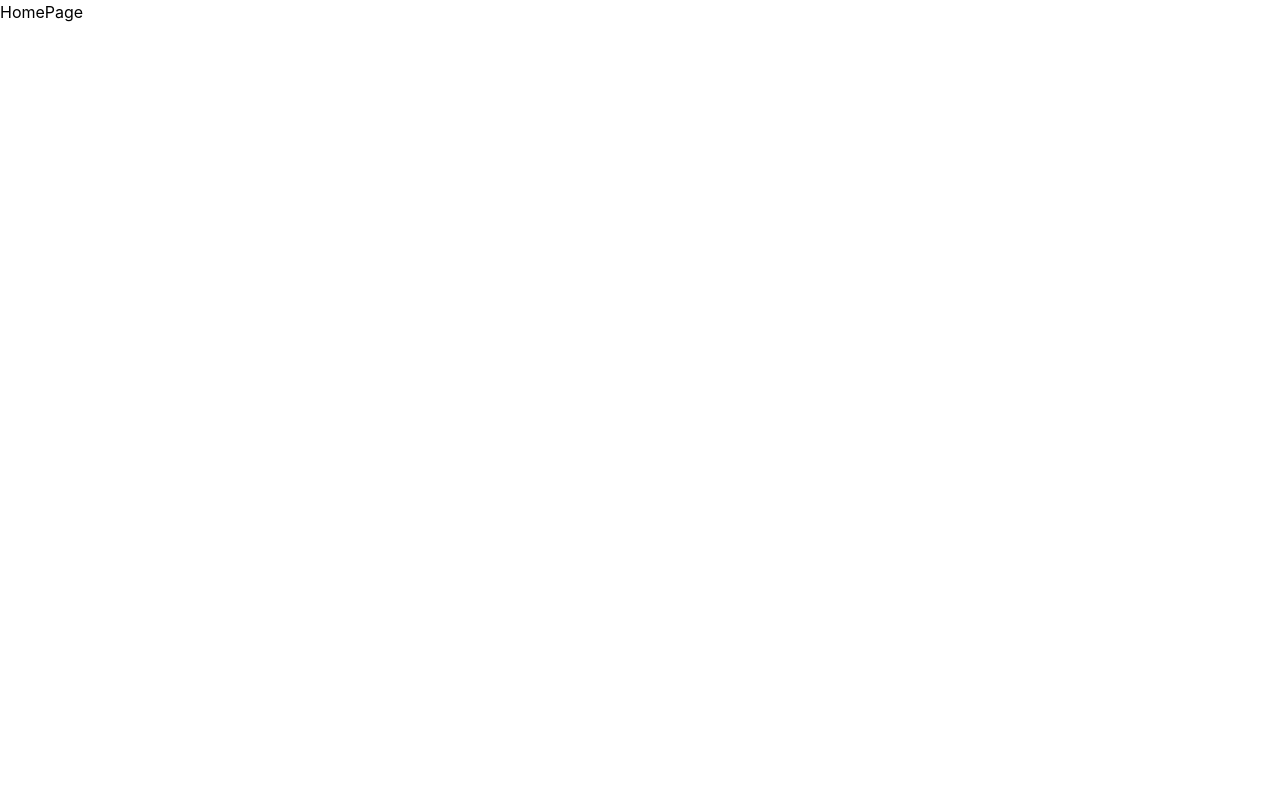
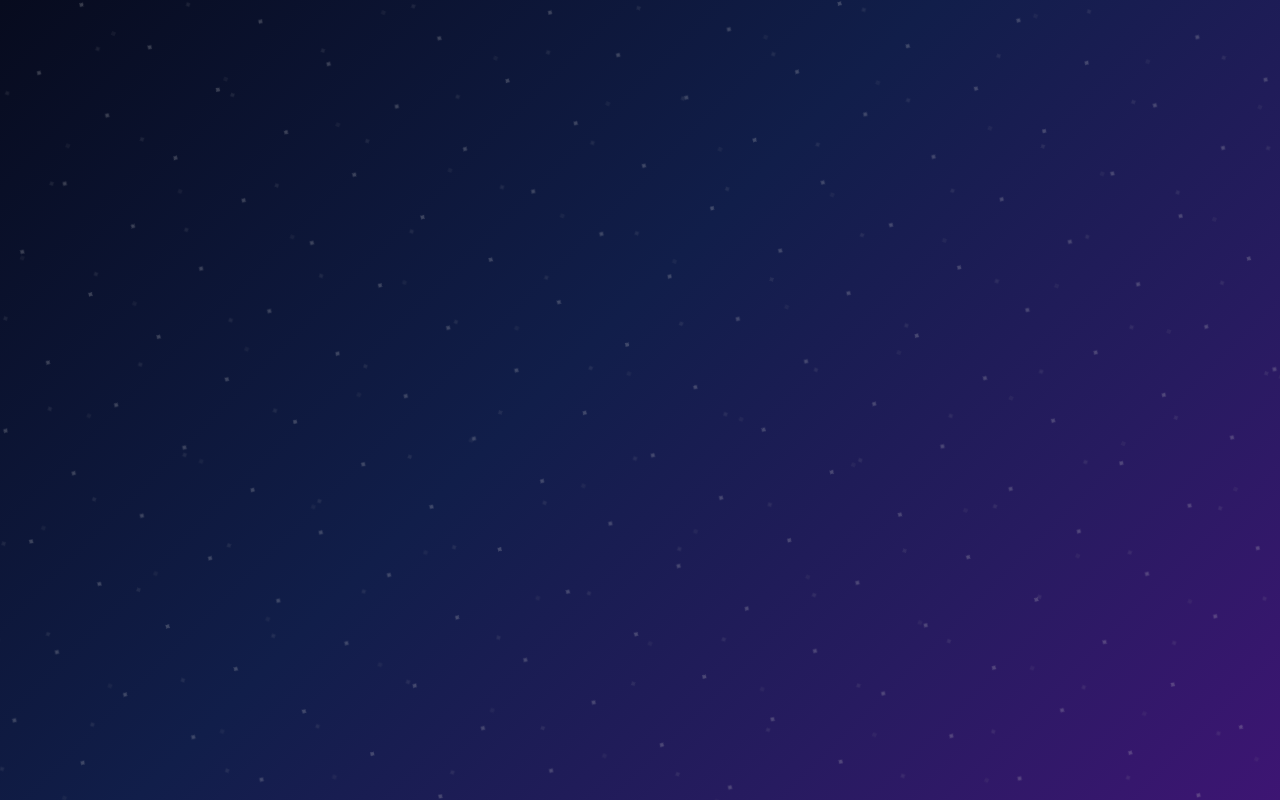
Before and after one commit to sajinael98/portfolio, a Next.js app: page / in a window 1280 px wide. Built offline with nearby package versions, Linux system fonts and the light colour scheme.

Commit message:
feat(layout): introduce AppShell layout wrapper and animated background layer

```diff
--- /dev/null
+++ b/src/app/components/AnimatedBackground/AnimatedBackground.css
@@ -0,0 +1,75 @@
+.animated-bg {
+  position: fixed;
+  inset: 0;
+  overflow: hidden;
+  z-index: -1;
+  background: linear-gradient(
+    135deg,
+    #070b1e 0%,
+    #111e4a 45%,
+    #271b60 75%,
+    #3d1573 100%
+  );
+}
+
+.orbital-layer {
+  position: absolute;
+  width: 200%;
+  height: 200%;
+  top: -50%;
+  left: -50%;
+  background-image: radial-gradient(
+    rgba(200, 200, 200, 0.25) 2px,
+    transparent 1px
+  );
+  background-size: 80px 80px;
+  border-radius: 50%;
+  animation: orbit1 90s linear infinite;
+}
+
+.layer2 {
+  background-size: 100px 100px;
+  opacity: 0.6;
+  background-image: radial-gradient(
+    rgba(180, 180, 180, 0.18) 2.2px,
+    transparent 1px
+  );
+  animation: orbit2 110s linear infinite;
+}
+
+.layer3 {
+  background-size: 120px 120px;
+  opacity: 0.5;
+  background-image: radial-gradient(
+    rgba(160, 160, 160, 0.15) 2.5px,
+    transparent 1px
+  );
+  animation: orbit3 130s linear infinite;
+}
+
+@keyframes orbit1 {
+  from {
+    transform: rotate(0deg) scale(1);
+  }
+  to {
+    transform: rotate(360deg) scale(1.05);
+  }
+}
+
+@keyframes orbit2 {
+  from {
+    transform: rotate(360deg) scale(1);
+  }
+  to {
+    transform: rotate(0deg) scale(1.1);
+  }
+}
+
+@keyframes orbit3 {
+  from {
+    transform: rotate(0deg) scale(1);
+  }
+  to {
+    transform: rotate(360deg) scale(1.15);
+  }
+}
--- /dev/null
+++ b/src/app/components/AnimatedBackground/AnimatedBackground.tsx
@@ -0,0 +1,14 @@
+"use client";
+
+import React from "react";
+import "./AnimatedBackground.css";
+
+export default function AnimatedBackground() {
+  return (
+    <div className="animated-bg">
+      <div className="orbital-layer"></div>
+      <div className="orbital-layer layer2"></div>
+      <div className="orbital-layer layer3"></div>
+    </div>
+  );
+}
--- /dev/null
+++ b/src/app/components/AnimatedBackground/index.ts
@@ -0,0 +1 @@
+export { default } from "./AnimatedBackground";
--- a/src/app/globals.css
+++ b/src/app/globals.css
@@ -9,3 +9,17 @@ body {
   background-color: #0d0d0d;
   color: #fff;
 }
+
+.appshell-wrapper {
+  display: flex;
+  justify-content: center;
+  width: 100%;
+  min-height: 100vh;
+  overflow-x: hidden;
+}
+
+@media (max-width: 768px) {
+  .appshell-wrapper {
+    padding: 0 1rem;
+  }
+}
--- a/src/app/layout.tsx
+++ b/src/app/layout.tsx
@@ -24,7 +24,9 @@ export default function RootLayout({
         <ColorSchemeScript />
       </head>
       <body>
-        <MantineProvider>{children}</MantineProvider>
+        <MantineProvider>
+          <div className="appshell-wrapper">{children}</div>
+        </MantineProvider>
       </body>
     </html>
   );
--- /dev/null
+++ b/src/app/page.module.css
@@ -0,0 +1,26 @@
+.responsiveShell {
+  width: 70%;
+  margin: 0 auto;
+  padding-top: 30px;
+}
+
+@media (max-width: 1024px) {
+  .responsiveShell {
+    width: 85%;
+    padding-top: 30px;
+  }
+}
+
+@media (max-width: 768px) {
+  .responsiveShell {
+    width: 100%;
+    padding: 60px 1.25rem 0 1rem;
+  }
+}
+
+@media (max-width: 480px) {
+  .responsiveShell {
+    width: 100%;
+    padding: 50px 1rem 0 1rem;
+  }
+}
--- a/src/app/page.tsx
+++ b/src/app/page.tsx
@@ -1,7 +1,19 @@
-import React from "react";
+import AnimatedBackground from "@/app/components/AnimatedBackground";
+import { AppShell } from "@mantine/core";
+import styles from "./page.module.css";
 
-const HomePage = () => {
-  return <div>HomePage</div>;
-};
+export default function HomePage() {
+  return (
+    <AppShell
+      header={{ height: 60 }}
+      styles={{
+        header: { position: "static", backgroundColor: "transparent" },
+        main: { background: "transparent" },
+      }}
+      className={styles.responsiveShell}
+    >
+      <AnimatedBackground />
 
-export default HomePage;
+    </AppShell>
+  );
+}
```
